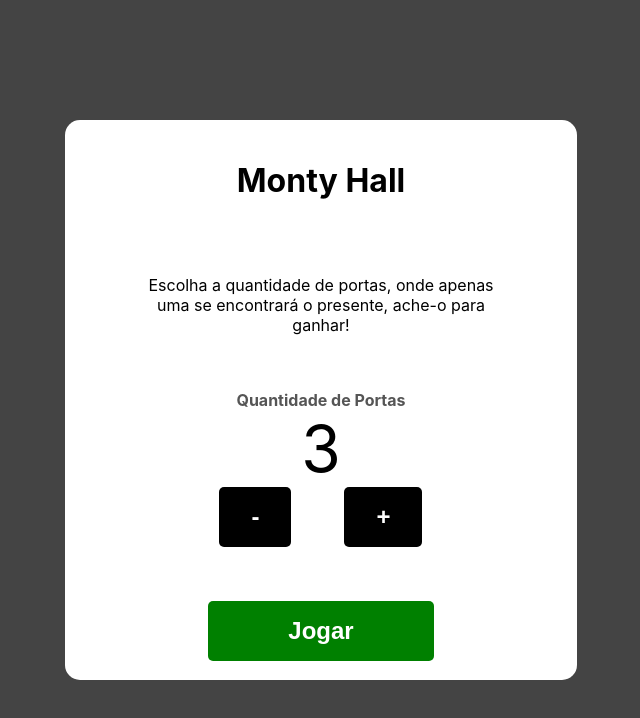
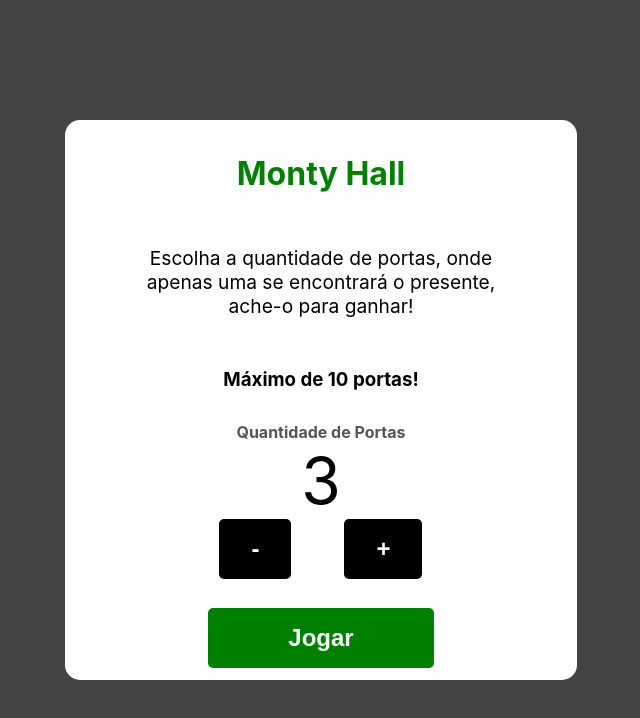
Before and after one commit to RennoDev/Projeto-Porta-Premiada, a Next.js app: page / in a window 1280 px wide. Shown: the top 718 px of the page, without its empty margins (319-959 px from the left). Built offline with nearby package versions, Linux system fonts and the light colour scheme.

Commit message:
Master Touches v2

```diff
--- a/src/components/Menu.tsx
+++ b/src/components/Menu.tsx
@@ -17,6 +17,7 @@ export default function Menu() {
     <div className={styles.menu}>
       <h1>Monty Hall</h1>
       <p>Escolha a quantidade de portas, onde apenas uma se encontrará o presente, ache-o para ganhar!</p>
+      <h3>Máximo de 10 portas!</h3>
       <NumberInput text="Quantidade de Portas" value={doorAmount} onChange={newDoorAmount => setDoorAmount(newDoorAmount)} />
       <Link href={`doorGame/${doorAmount}/${doorWithGift}`} passHref>
         <button className={styles.startButton}>Jogar</button>
--- a/src/pages/doorGame/[doors]/[withGift].tsx
+++ b/src/pages/doorGame/[doors]/[withGift].tsx
@@ -19,7 +19,7 @@ export default function DoorGame() {
   useEffect(() => {
     const doors = +router.query.doors
     const withGift = +router.query.withGift
-    const validDoorAmount = doors >= 3 && doors <= 100
+    const validDoorAmount = doors >= 3 && doors <= 10
     const validWithGift = withGift >= 1 && withGift <= doors
     setIsValid(validDoorAmount && validWithGift)
   }, [doors, router.query.doors, router.query.withGift])
@@ -34,7 +34,7 @@ export default function DoorGame() {
   return (
     <div className={styles.doorGame}>
       <div className={styles.doors}>
-        {isValid ? doorRender() : <h1>Combinação inválida ou fora dos limites!</h1>}
+        {isValid ? doorRender() : <div><h1>Combinação inválida ou fora dos limites!</h1></div>}
       </div>
       <Link href="/" passHref>
         <button className={styles.restartButton}>Voltar</button>
--- a/src/styles/Menu.module.css
+++ b/src/styles/Menu.module.css
@@ -1,7 +1,7 @@
 .menu {
   display: flex;
   flex-direction: column;
-  justify-content: space-around;
+  justify-content: space-evenly;
   align-items: center;
   text-align: center;
   width: 40%;
@@ -12,9 +12,13 @@
   background-color: #fff;
 }
 
+.menu h1 {
+  color: green;
+}
+
 .menu p {
   padding: 0 5rem;
-  font-size: 1rem;
+  font-size: 1.2rem;
 }
 
 .startButton {
--- a/src/styles/doorGame.module.css
+++ b/src/styles/doorGame.module.css
@@ -11,6 +11,10 @@
   flex-wrap: wrap;
   justify-content: space-around;
   align-self: stretch;
+}
+
+.doors h1 {
+  text-align: center;
 }
 
 .buttons {
```
